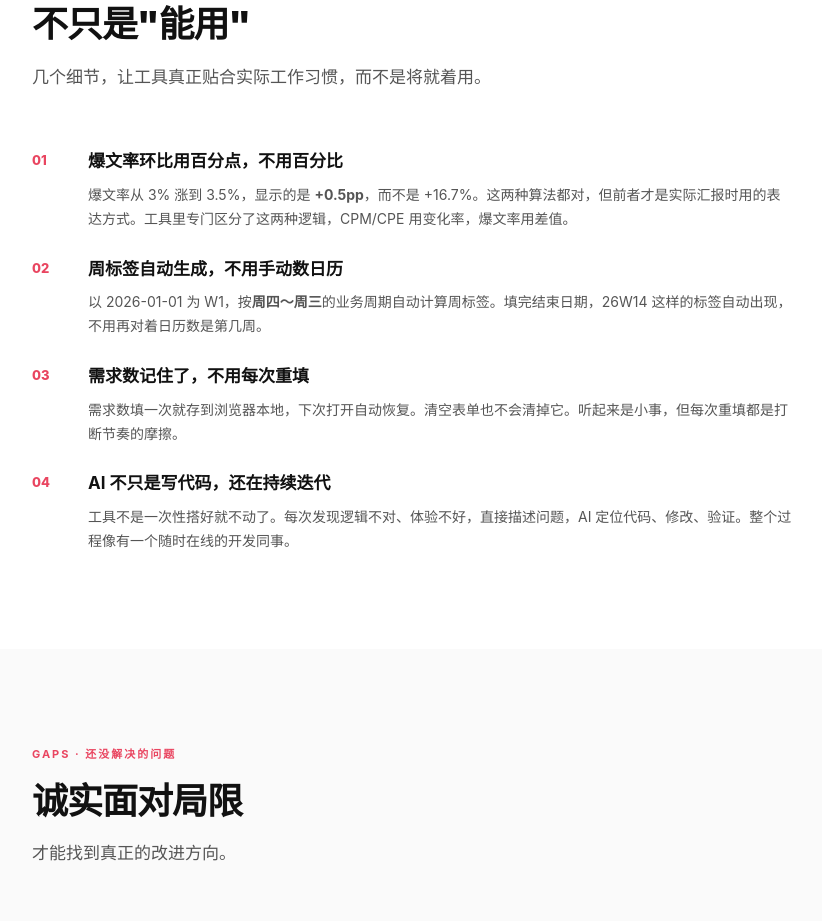
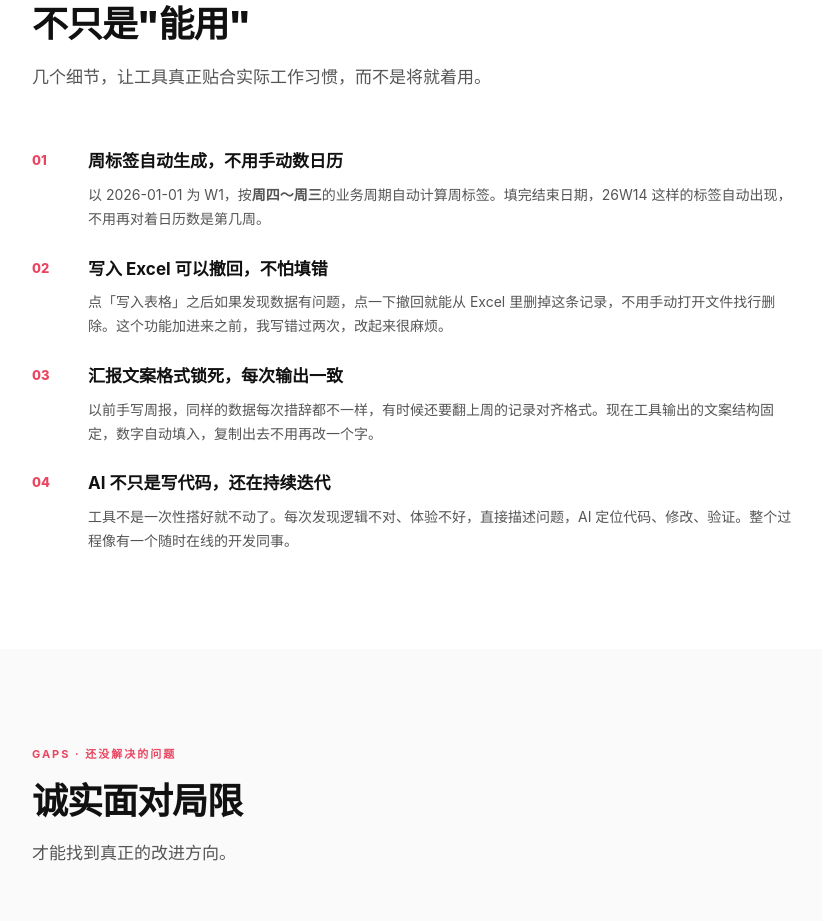
Before and after one commit to yueshan743-ai/heidian-tool, a plain HTML site: page index.html in a window 1280 px wide. Shown: the part 4818-5739 px from the top of the page, without its empty margins (228-1050 px from the left). Drawn offline with Linux system fonts and the light colour scheme.

Commit message:
feat: 亮点部分替换01/03，新增撤回写入和文案格式锁死两点

```diff
--- a/index.html
+++ b/index.html
@@ -430,22 +430,22 @@ footer {
       <div class="hl-item">
         <div class="hl-num">01</div>
         <div>
-          <h3>爆文率环比用百分点，不用百分比</h3>
-          <p>爆文率从 3% 涨到 3.5%，显示的是 <strong>+0.5pp</strong>，而不是 +16.7%。这两种算法都对，但前者才是实际汇报时用的表达方式。工具里专门区分了这两种逻辑，CPM/CPE 用变化率，爆文率用差值。</p>
+          <h3>周标签自动生成，不用手动数日历</h3>
+          <p>以 2026-01-01 为 W1，按<strong>周四～周三</strong>的业务周期自动计算周标签。填完结束日期，26W14 这样的标签自动出现，不用再对着日历数是第几周。</p>
         </div>
       </div>
       <div class="hl-item">
         <div class="hl-num">02</div>
         <div>
-          <h3>周标签自动生成，不用手动数日历</h3>
-          <p>以 2026-01-01 为 W1，按<strong>周四～周三</strong>的业务周期自动计算周标签。填完结束日期，26W14 这样的标签自动出现，不用再对着日历数是第几周。</p>
+          <h3>写入 Excel 可以撤回，不怕填错</h3>
+          <p>点「写入表格」之后如果发现数据有问题，点一下撤回就能从 Excel 里删掉这条记录，不用手动打开文件找行删除。这个功能加进来之前，我写错过两次，改起来很麻烦。</p>
         </div>
       </div>
       <div class="hl-item">
         <div class="hl-num">03</div>
         <div>
-          <h3>需求数记住了，不用每次重填</h3>
-          <p>需求数填一次就存到浏览器本地，下次打开自动恢复。清空表单也不会清掉它。听起来是小事，但每次重填都是打断节奏的摩擦。</p>
+          <h3>汇报文案格式锁死，每次输出一致</h3>
+          <p>以前手写周报，同样的数据每次措辞都不一样，有时候还要翻上周的记录对齐格式。现在工具输出的文案结构固定，数字自动填入，复制出去不用再改一个字。</p>
         </div>
       </div>
       <div class="hl-item">
```
